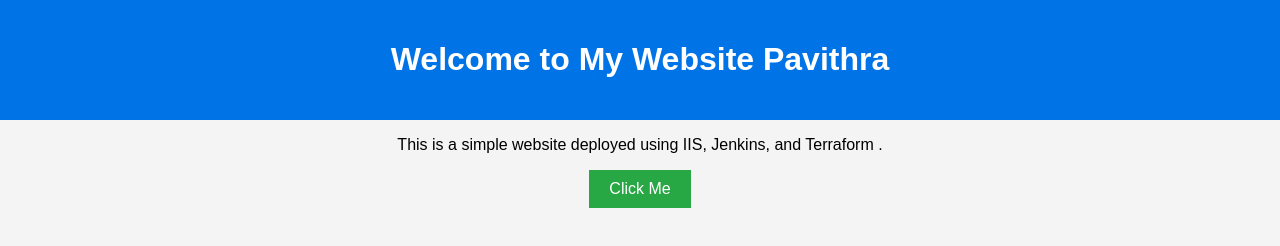
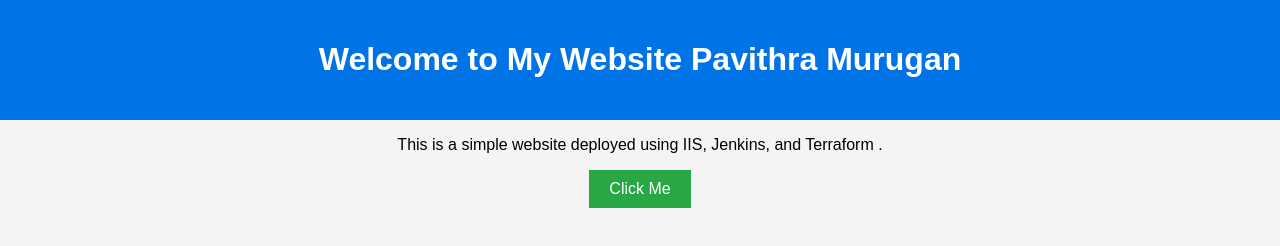
Before and after one commit to pavithra-m13/project_sample, a plain HTML site: page website/index.html in a window 1280 px wide. Drawn offline with Linux system fonts and the light colour scheme.

Commit message:
Update index.html

```diff
--- a/website/index.html
+++ b/website/index.html
@@ -8,7 +8,7 @@
 </head>
 <body>
     <header>
-        <h1>Welcome to My Website Pavithra </h1>
+        <h1>Welcome to My Website Pavithra Murugan </h1>
     </header>
     <main>
         <p>This is a simple website deployed using IIS, Jenkins, and Terraform .</p>
```
